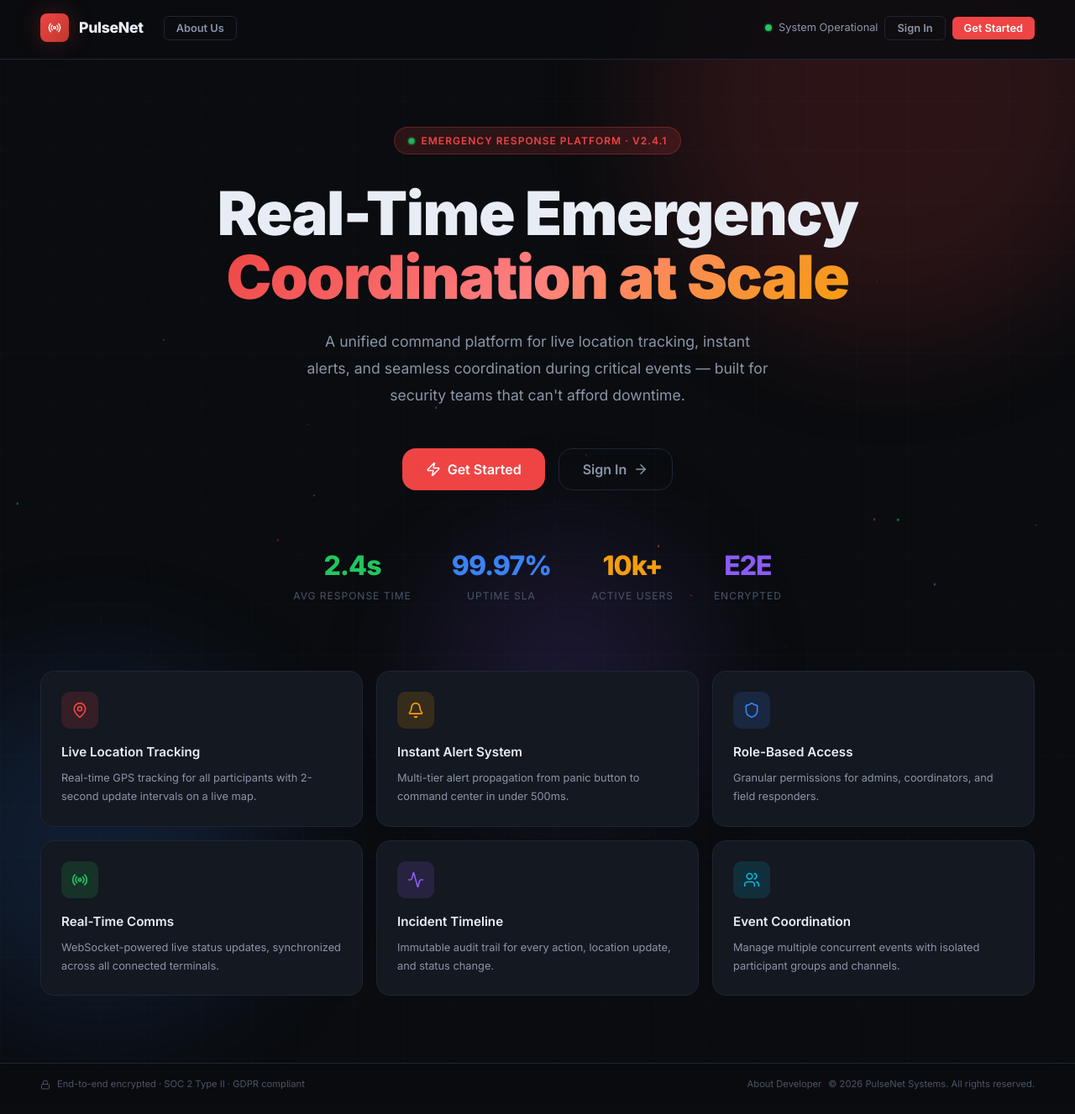
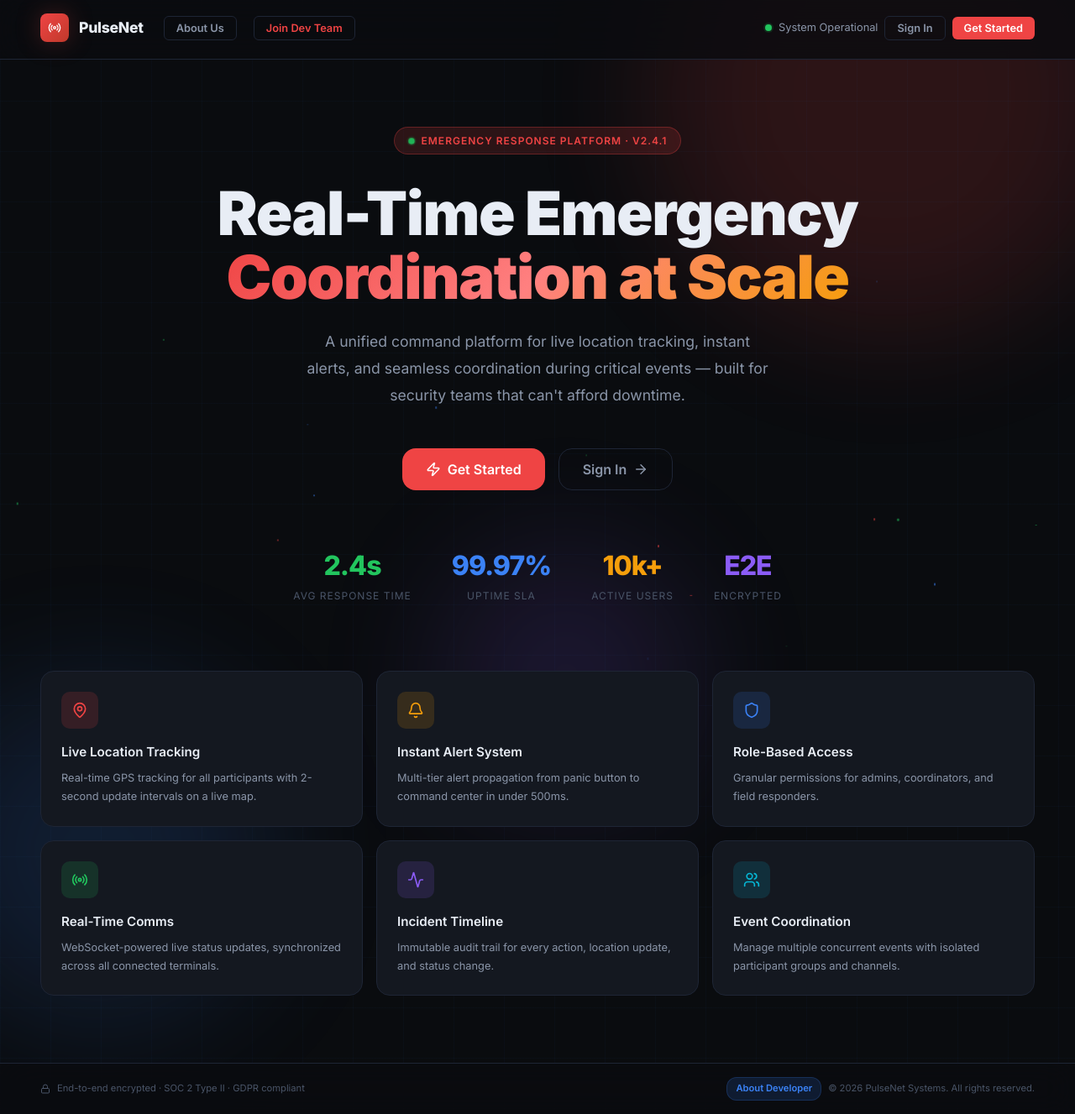
Before and after one commit to radamourya7/PulseNet-Real-Time-Emergency-Coordination-Platform, a React (Vite) app: page / in a window 1280 px wide. Shown: the whole page at 84% size. Built offline with nearby package versions, Linux system fonts and the light colour scheme.

Commit message:
feat: integrate Join Dev Team links for desktop navbar and mobile footer

```diff
--- a/src/pages/LandingPage.jsx
+++ b/src/pages/LandingPage.jsx
@@ -65,11 +65,18 @@ export default function LandingPage() {
                         <div className="logo-text">PulseNet</div>
                     </div>
                     <button
-                        className="btn btn-ghost btn-sm"
+                        className="btn btn-ghost btn-sm hide-mobile"
                         style={{ marginLeft: '12px' }}
                         onClick={() => navigate('/about')}
                     >
                         About Us
+                    </button>
+                    <button
+                        className="btn btn-ghost btn-sm hide-mobile"
+                        style={{ marginLeft: '8px', color: 'var(--accent-red)' }}
+                        onClick={() => navigate('/join-dev')}
+                    >
+                        Join Dev Team
                     </button>
                 </div>
                 <div className="flex items-center gap-8">
@@ -151,7 +158,31 @@ export default function LandingPage() {
                 </div>
                 <div className="flex items-center gap-8">
                     <span
-                        className="text-xs text-muted cursor-pointer hover:text-primary transition-colors"
+                        className="text-xs cursor-pointer transition-all hover:scale-105 show-mobile"
+                        style={{
+                            color: 'var(--accent-red)',
+                            fontWeight: 600,
+                            padding: '4px 10px',
+                            background: 'var(--accent-red-dim)',
+                            borderRadius: '12px',
+                            border: '1px solid rgba(239, 68, 68, 0.2)',
+                            marginRight: '8px',
+                            display: 'none' /* Will be shown by index.css .show-mobile */
+                        }}
+                        onClick={() => navigate('/join-dev')}
+                    >
+                        Join Dev Team
+                    </span>
+                    <span
+                        className="text-xs cursor-pointer transition-all hover:scale-105"
+                        style={{
+                            color: 'var(--accent-blue)',
+                            fontWeight: 600,
+                            padding: '4px 10px',
+                            background: 'var(--accent-blue-dim)',
+                            borderRadius: '12px',
+                            border: '1px solid rgba(59, 130, 246, 0.2)'
+                        }}
                         onClick={() => navigate('/about')}
                     >
                         About Developer
```
